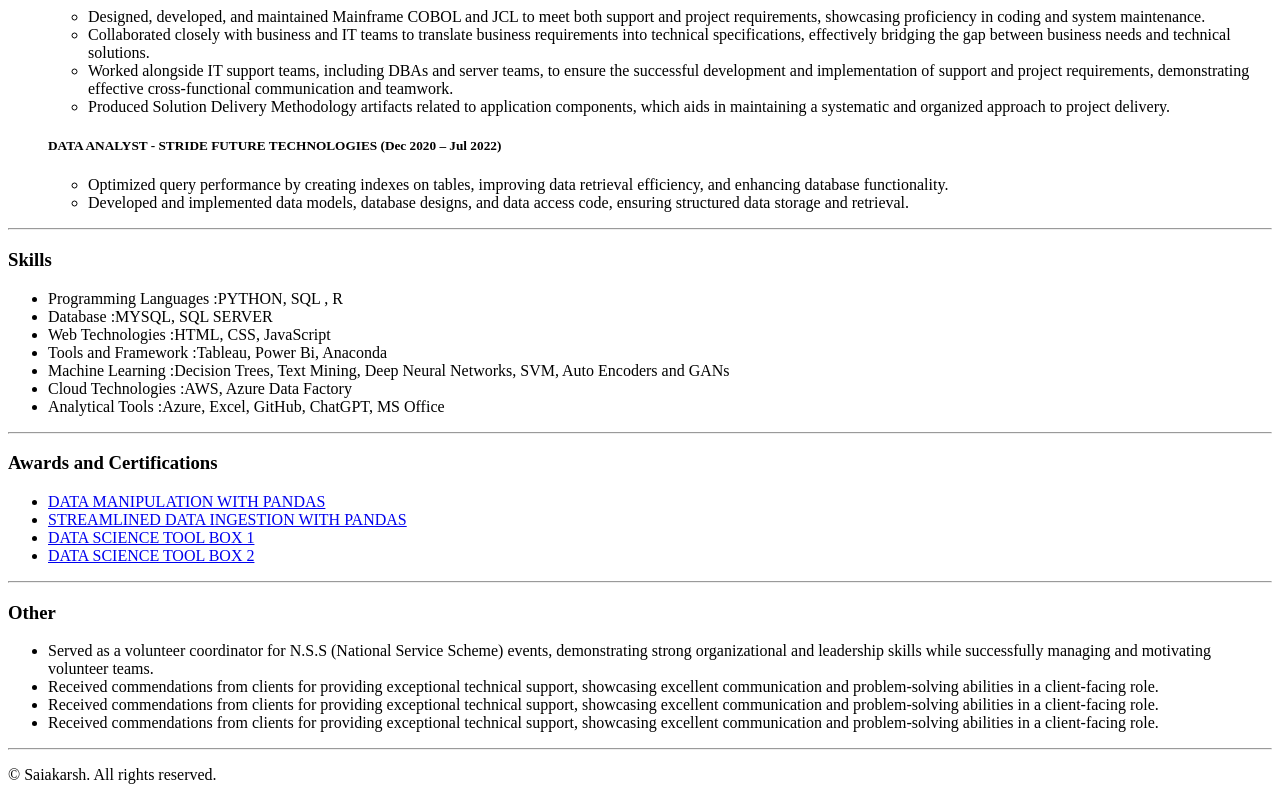
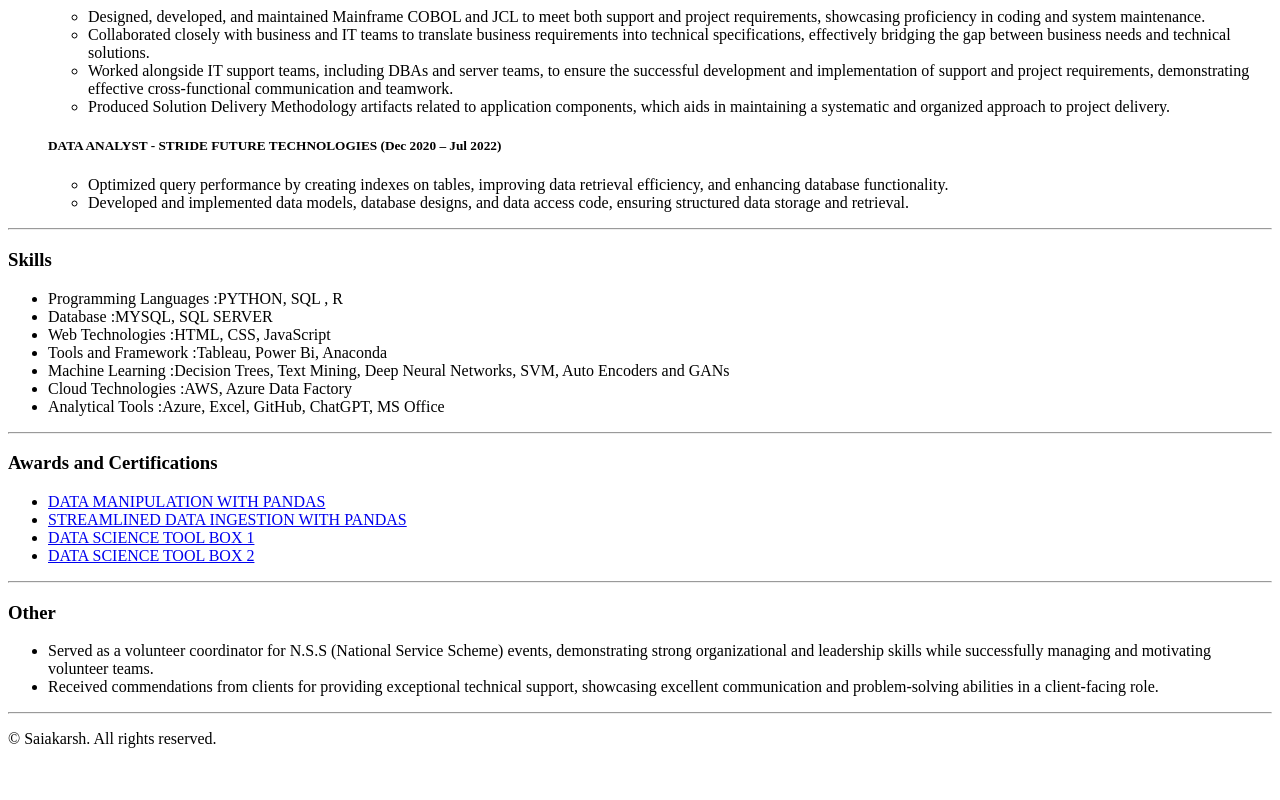
Before and after one commit to saiakarsh99/CAPSTONE-PROJECTS, a plain HTML site: page index.html in a window 1280 px wide. Shown: the part 474-1274 px from the top of the page. After the commit the page ends 1238 px from the top, so only its background shows below. Drawn offline with Linux system fonts and the light colour scheme; files whose address does not match are found by name.

Commit message:
random push

```diff
--- a/index.html
+++ b/index.html
@@ -73,12 +73,6 @@
         <li>
             Received commendations from clients for providing exceptional technical support, showcasing excellent communication and problem-solving abilities in a client-facing role.
         </li>
-        <li>
-            Received commendations from clients for providing exceptional technical support, showcasing excellent communication and problem-solving abilities in a client-facing role.
-        </li>
-        <li>
-            Received commendations from clients for providing exceptional technical support, showcasing excellent communication and problem-solving abilities in a client-facing role.
-        </li>
     </ul>
     <hr />
     <footer>
```
